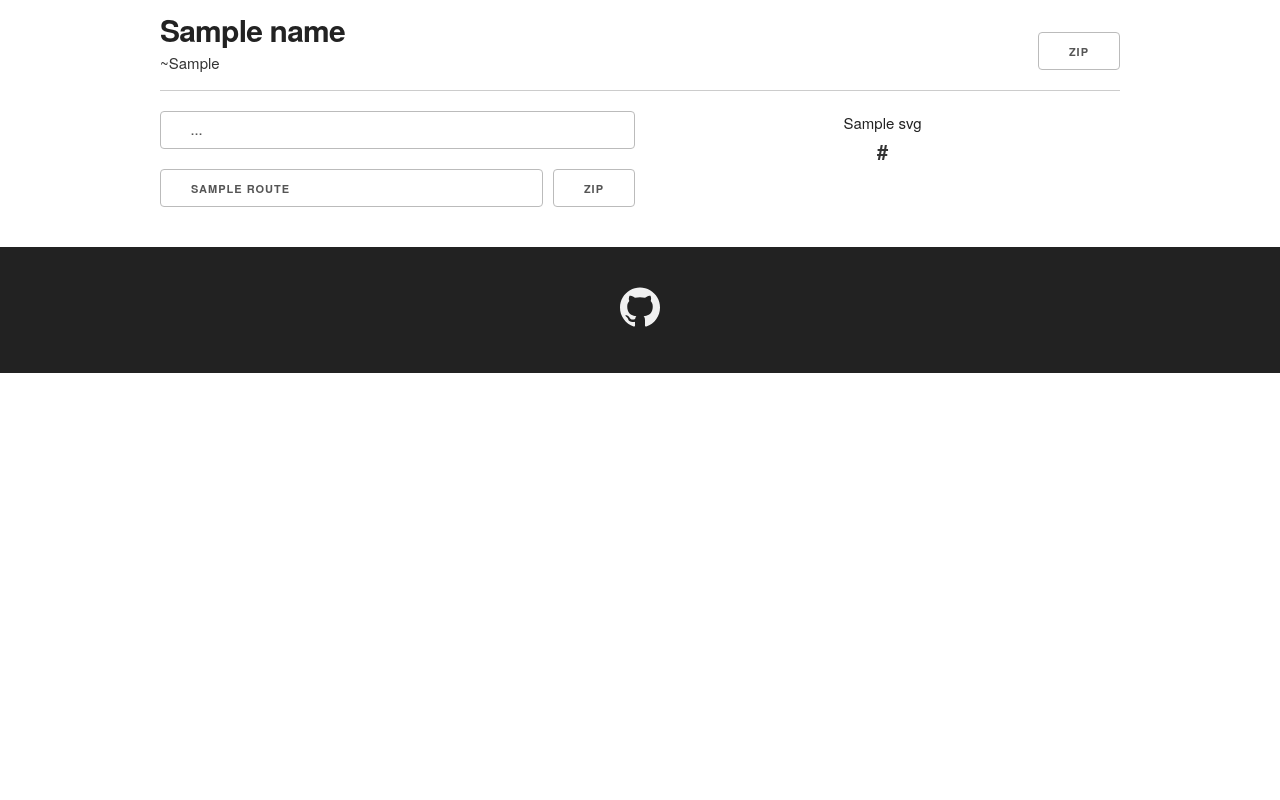
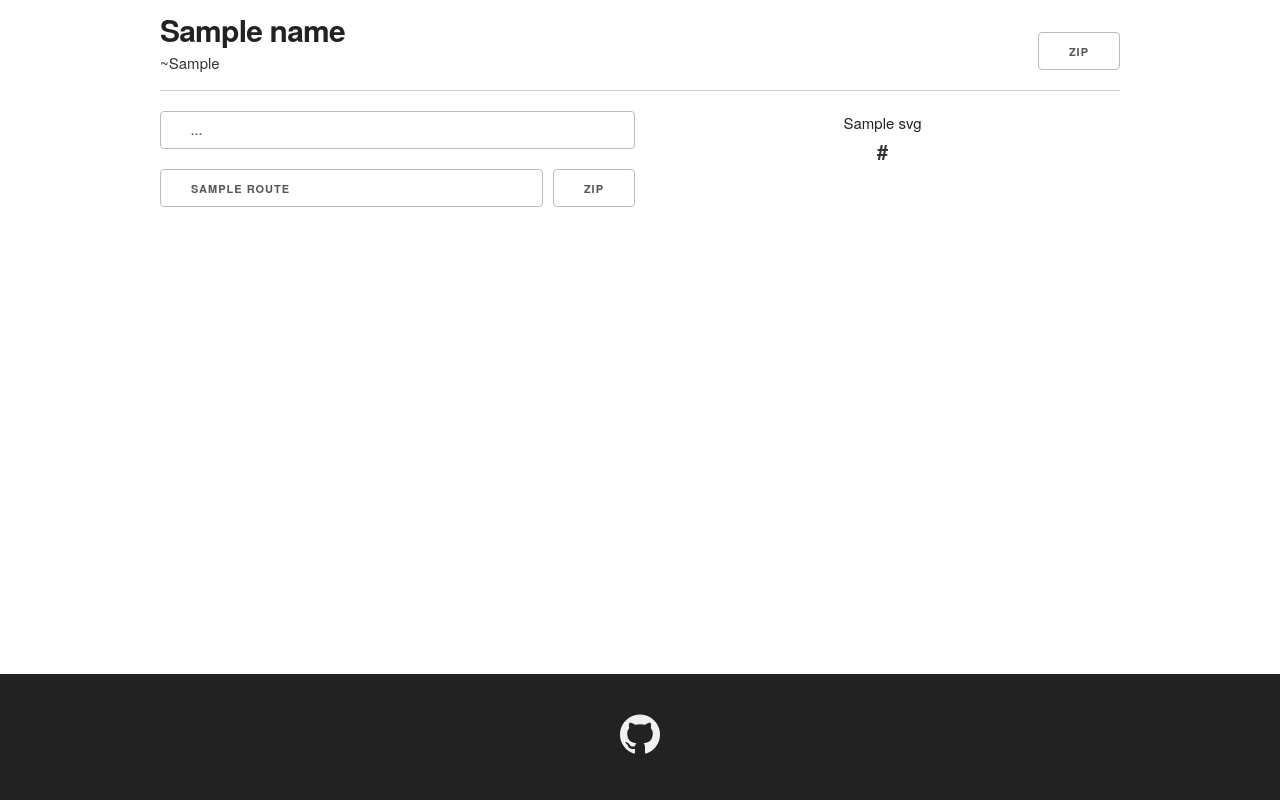
Before and after one commit to m-haisham/qrshare, a Python web app: template qrshare/templates/main.html in a window 1280 px wide. Run offline with Jinja, Linux system fonts and the light colour scheme; the template is opened without the code that fills it: most values are stand-ins (such as "Sample title", 1, 10 or a date in 2020).

Commit message:
Fixed footer styling

```diff
--- a/qrshare/static/style/style.css
+++ b/qrshare/static/style/style.css
@@ -2,6 +2,12 @@
   --text-secondary: #f1f1f1;
   --bg-secondary: #222222;
   --color-warning: #cc3300;
+}
+
+body {
+  height: 100vh;
+  display: flex;
+  flex-direction: column;
 }
 
 a {
@@ -107,7 +113,7 @@ ul > li {
 /* FOOTER */
 
 footer {
-  flex: 1;
+  margin-top: auto;
   color: var(--text-secondary);
   background: var(--bg-secondary);
 }
```
